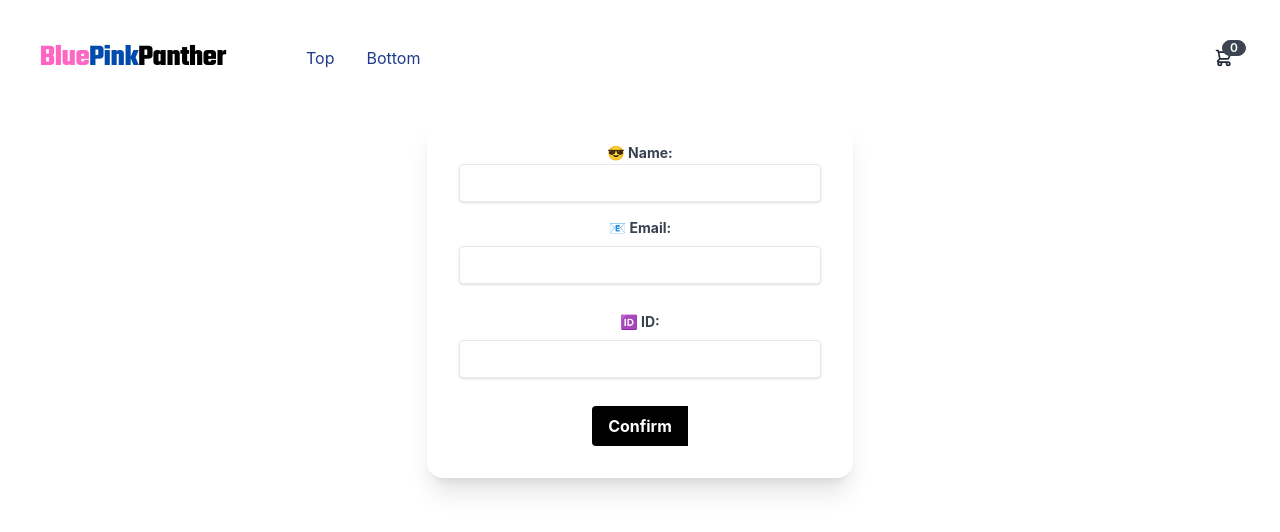
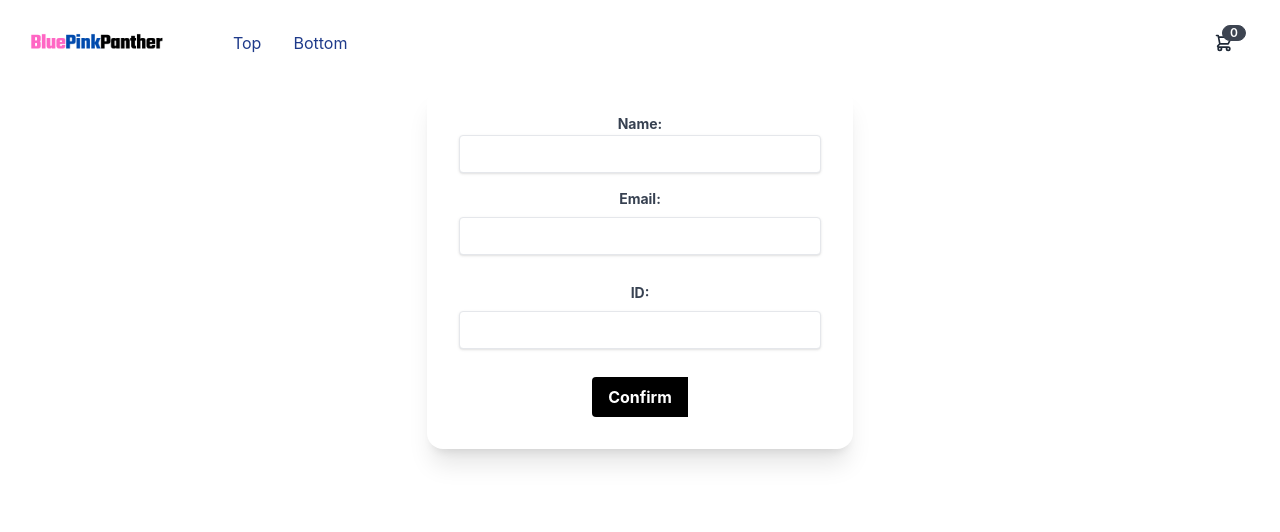
Before and after one commit to mejorentresde/my-project, a React (Create React App) app: page /payment in a window 1280 px wide. Shown: the top 532 px of the page. Built offline with nearby package versions, Linux system fonts and the light colour scheme.

Commit message:
Cambio Payment

```diff
--- a/src/components/DaisyNavBar.js
+++ b/src/components/DaisyNavBar.js
@@ -2,18 +2,16 @@ import imglogo from '../assets/img/logo-1.png';
 import CartWidget from './CartWidget';
 import {Link} from 'react-router-dom';
 
-import useCartContext from '../store/CartContext';
-
 const DaisyNavBar = () => {
 
   return (
-    <div className="navbar bg-base-100">
-      <div className="flex-none">
+    <div className="flex navbar bg-base-100">
+      <div className="">
         <Link to="/"  >
         <img className="	" width={250} src={imglogo} alt="logo" />
         </Link>
       </div>
-      <div className="flex-none">
+      <div className="">
         <ul className="menu menu-horizontal p-0  ">
           <li className='text-secondary ' tabindex="0">
 
--- a/src/components/Payment.js
+++ b/src/components/Payment.js
@@ -2,8 +2,6 @@ import React, { useState } from 'react'
 import { useCartContext } from "../store/CartContext";
 import { useEffect } from "react";
 import { addDoc, collection, getFirestore, doc, updateDoc } from 'firebase/firestore';
-
-
 
 
 const Payment = () => {
@@ -13,7 +11,6 @@ const Payment = () => {
     const [name, setName] = useState("");
     const [email, setEmail] = useState("");
     const [dni, setDni] = useState("");
-
 
 
     useEffect(() => {
@@ -44,32 +41,15 @@ const Payment = () => {
         const response = await addDoc(cartCollection, ItemToCheckout)
         //console.log(response);
         alert("Thank you for your purchase ☺️")
-
-
-
-
-
     }
 
 
-    /*const updateCart = () => {
-            const idDoc = 'S0FPVFeqG69lCvl24L8r'
-
-            const db = getFirestore()
-            const cartDoc = doc(db, 'orders', idDoc)
-            updateDoc(cartDoc, { total: 99 })
-        }
-    */
-
     return (
-
         <div className='  flex justify-center  '>
-
             <form className='bg-white shadow-xl rounded-2xl px-8 pt-6 pb-8 mb-4 w-2/6' onSubmit={Checkout}>
-
                 <div className='mb-4'>
                     <label className=' text-gray-700 text-sm font-bold '>
-                    😎 Name:
+                    Name:
                     </label>
                     <input className=' shadow border rounded w-full py-2 px-3 text-gray-700 leading-tight focus:outline-none focus:shadow-outline " id="username'
                         value={name}
@@ -79,7 +59,7 @@ const Payment = () => {
 
                 <div className='mb-4'>
                 <label className='block text-gray-700 text-sm font-bold mb-2'>
-                📧 Email:
+                Email:
                 </label>
                 <input className='shadow  border  rounded w-full py-2 px-3 text-gray-700 mb-3 leading-tight focus:outline-none focus:shadow-outline'
                     value={email}
@@ -89,7 +69,7 @@ const Payment = () => {
 
                 <div className='mb-4'>
                 <label className='block text-gray-700 text-sm font-bold mb-2'>
-                🆔 ID:
+                ID:
                 </label>
                 <input className='shadow border  rounded w-full py-2 px-3 text-gray-700 mb-3 leading-tight focus:outline-none focus:shadow-outline'
                     value={dni}
@@ -97,7 +77,6 @@ const Payment = () => {
                 />
                 </div>
                 <button type="submit" onClick={Checkout} className='bg-black hover:bg-pink-500  text-white font-bold py-2 px-4 rounded-l '>Confirm</button>
-
             </form>
         </div>
 
```
